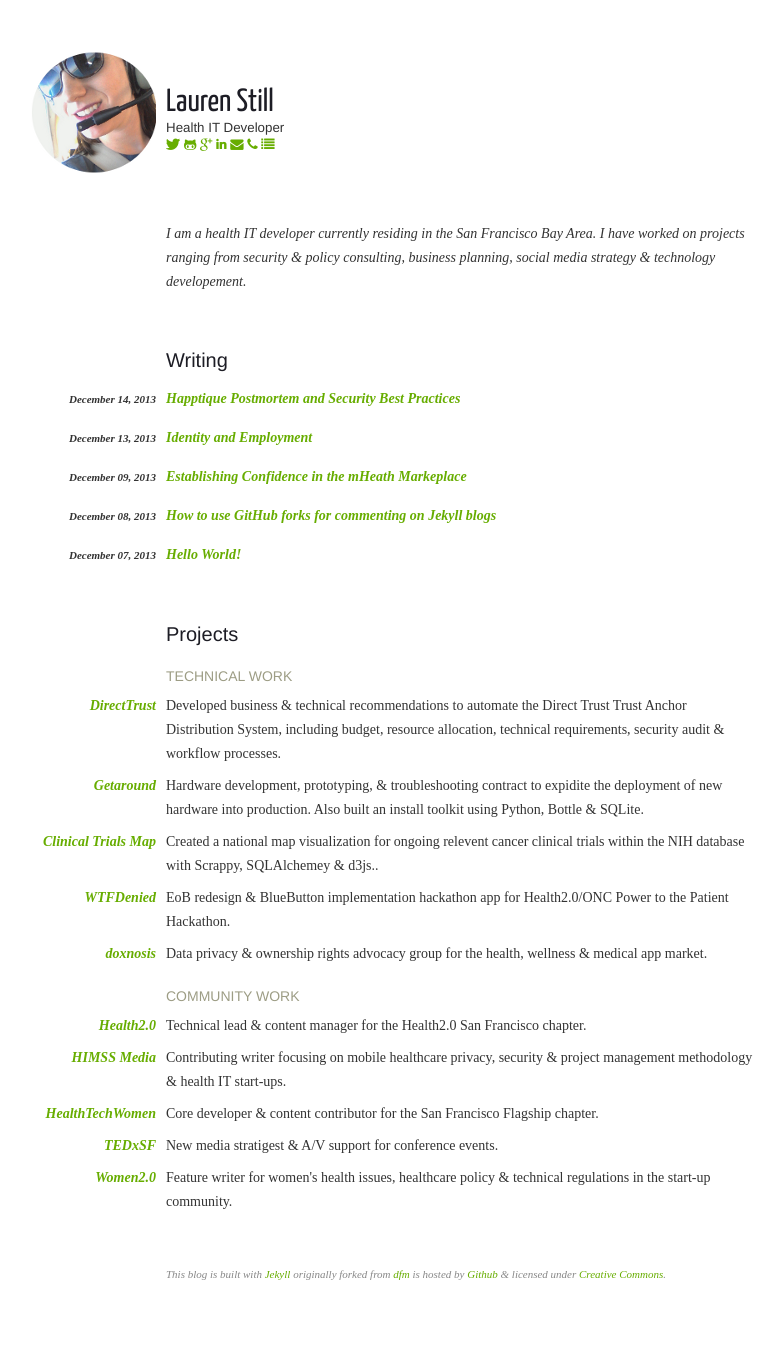
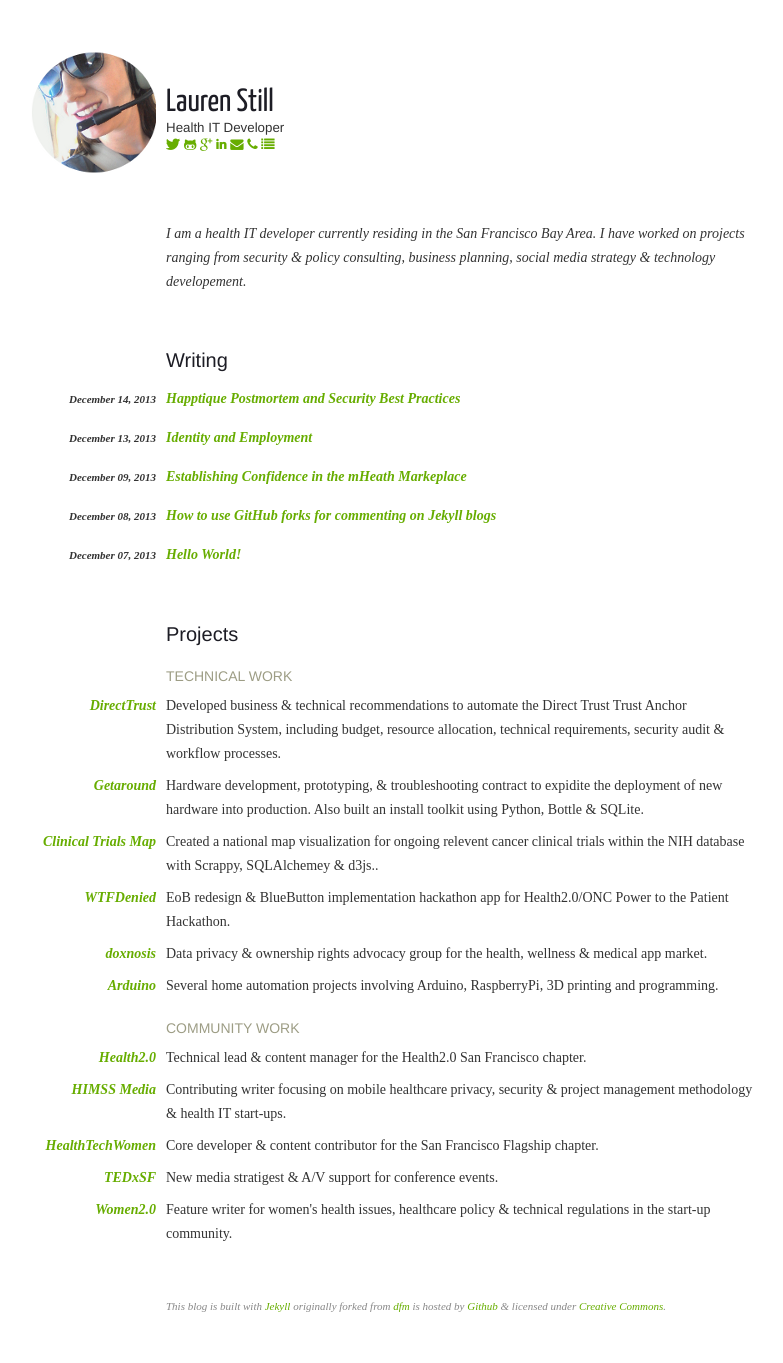
Before and after one commit to laurenstill/laurenstill.github.io, a Jekyll site: the page built from index.html, in a window 1280 px wide. Shown: the whole page, without its empty margins (279-1062 px from the left). Built offline with Jekyll 4.4.1, drawn with Linux system fonts in a browser that asks for light colours; before the commit the page ends 1331 px from its top, so only the background shows below that.

Commit message:
Update index.html
heatermeter

```diff
--- a/_layouts/index.html
+++ b/_layouts/index.html
@@ -83,6 +83,15 @@
                     Data privacy &amp; ownership rights advocacy group for the health, wellness &amp; medical app market.
                 </span>
             </li>
+
+            <li class="project">
+                <span class="project-name">
+                    <a href="http://www.youtube.com/watch?v=sX3jA8qk5H8">Arduino</a>
+                </span>
+                <span class="project-desc">
+                    Several home automation projects involving Arduino, RaspberryPi, 3D printing and programming.
+                </span>
+            </li>
         </ul>
     </div>
 
```
